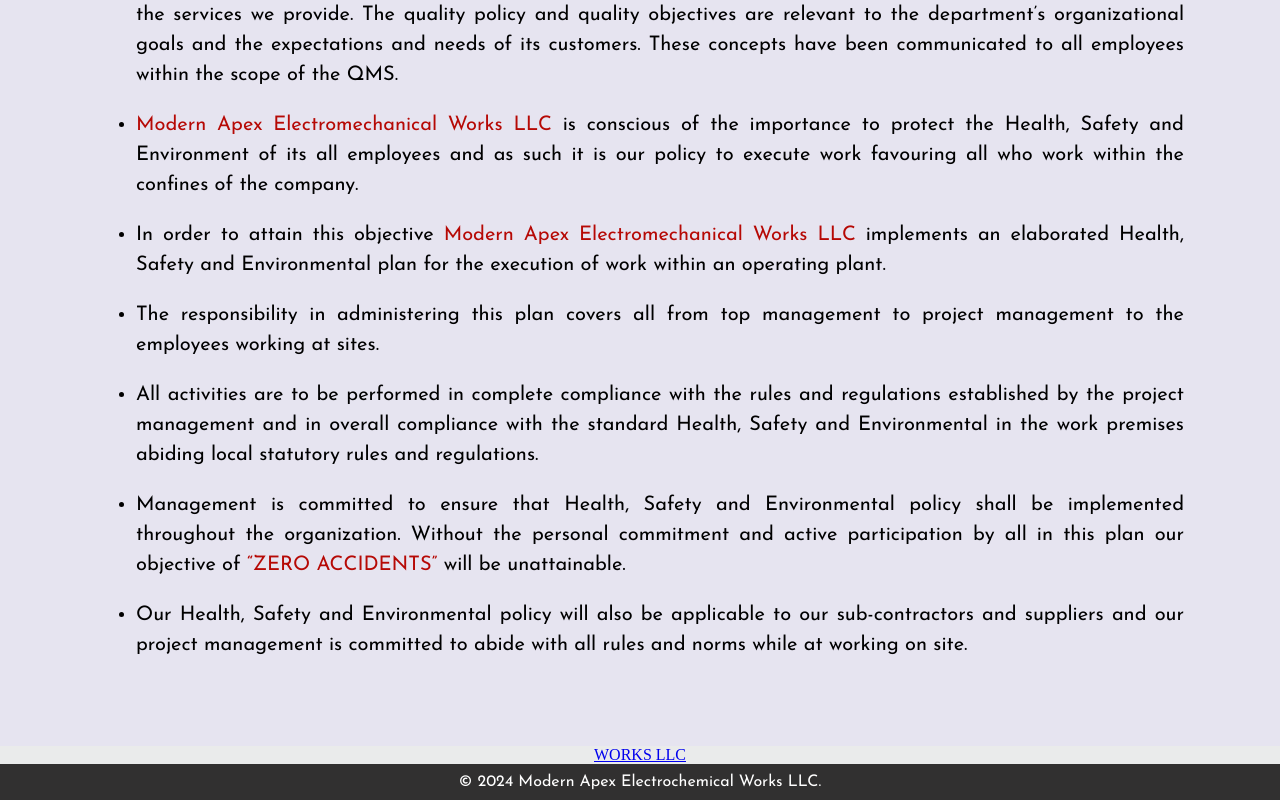
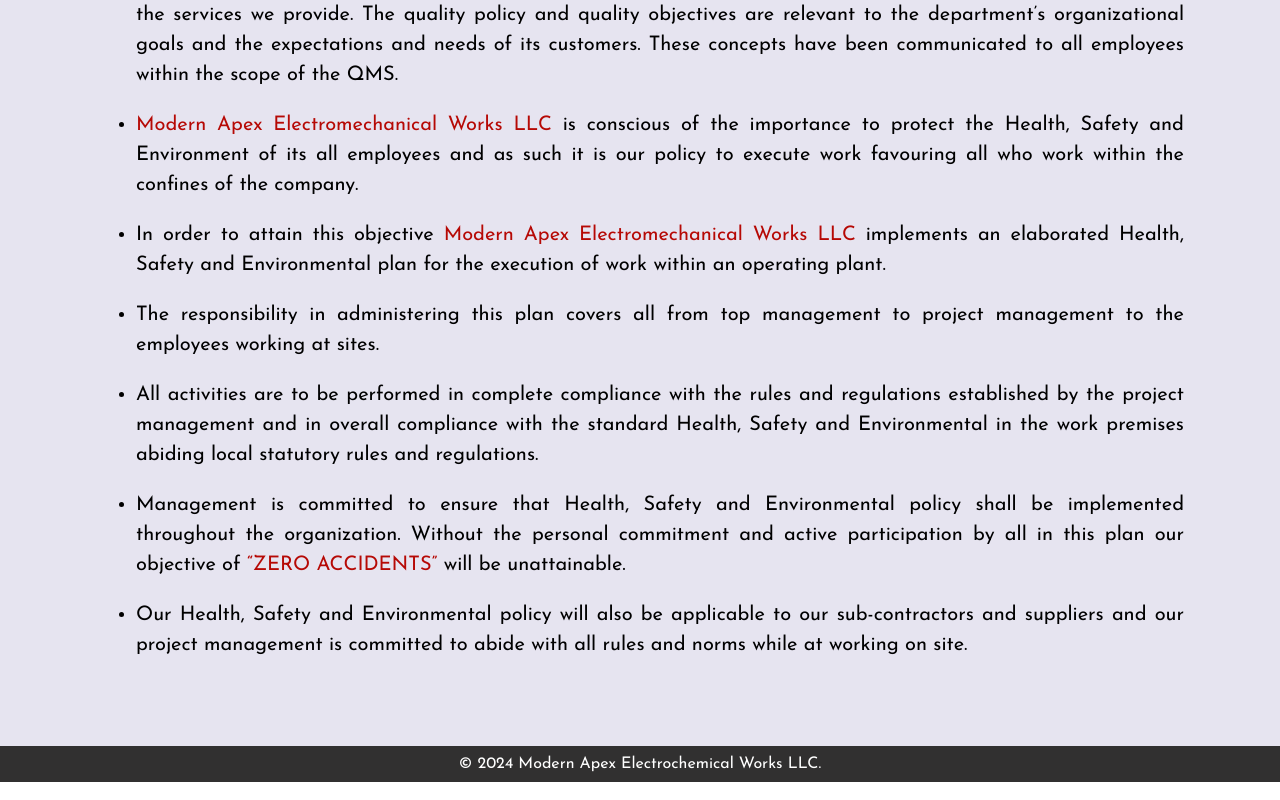
Before and after one commit to Kishor404/ModernApex, a plain HTML site: page about.html in a window 1280 px wide. Shown: the part 3617-4417 px from the top of the page. Drawn offline with Linux system fonts and the light colour scheme; a script that the page names is missing.

```diff
--- a/about.html
+++ b/about.html
@@ -285,9 +285,6 @@
                 </div>
             </div>
         </section>
-        <section class="Flipbook">
-            <a href="https://online.flippingbook.com/view/223384996/" class="fbo-embed" data-fbo-id="af770a1135" data-fbo-ratio="3:2" data-fbo-lightbox="yes" data-fbo-width="60%" data-fbo-height="auto" data-fbo-version="1" style="max-width: 100%">WORKS LLC</a><script async defer src="https://online.flippingbook.com/EmbedScriptUrl.aspx?m=redir&hid=223384996"></script>
-        </section>
 
     </main>
     <footer class="Home-Footer">
```
